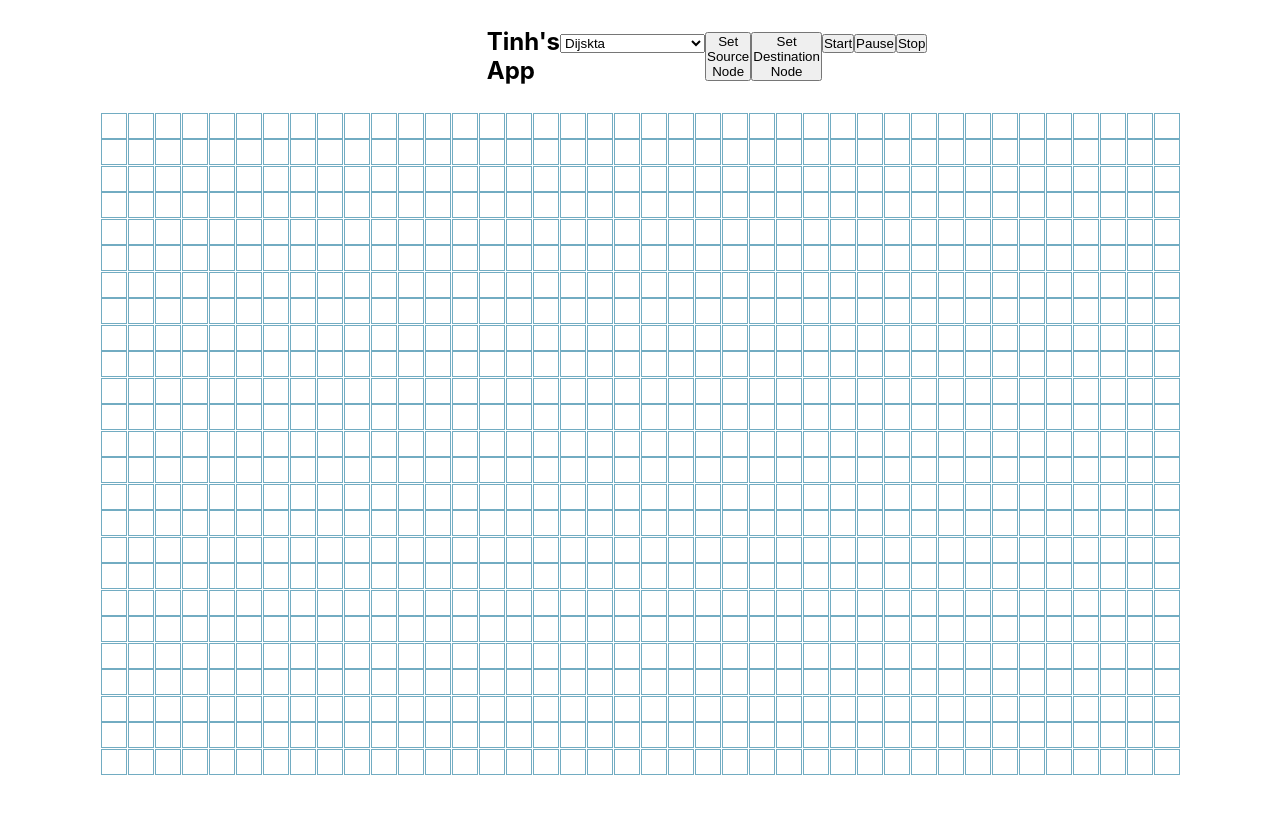
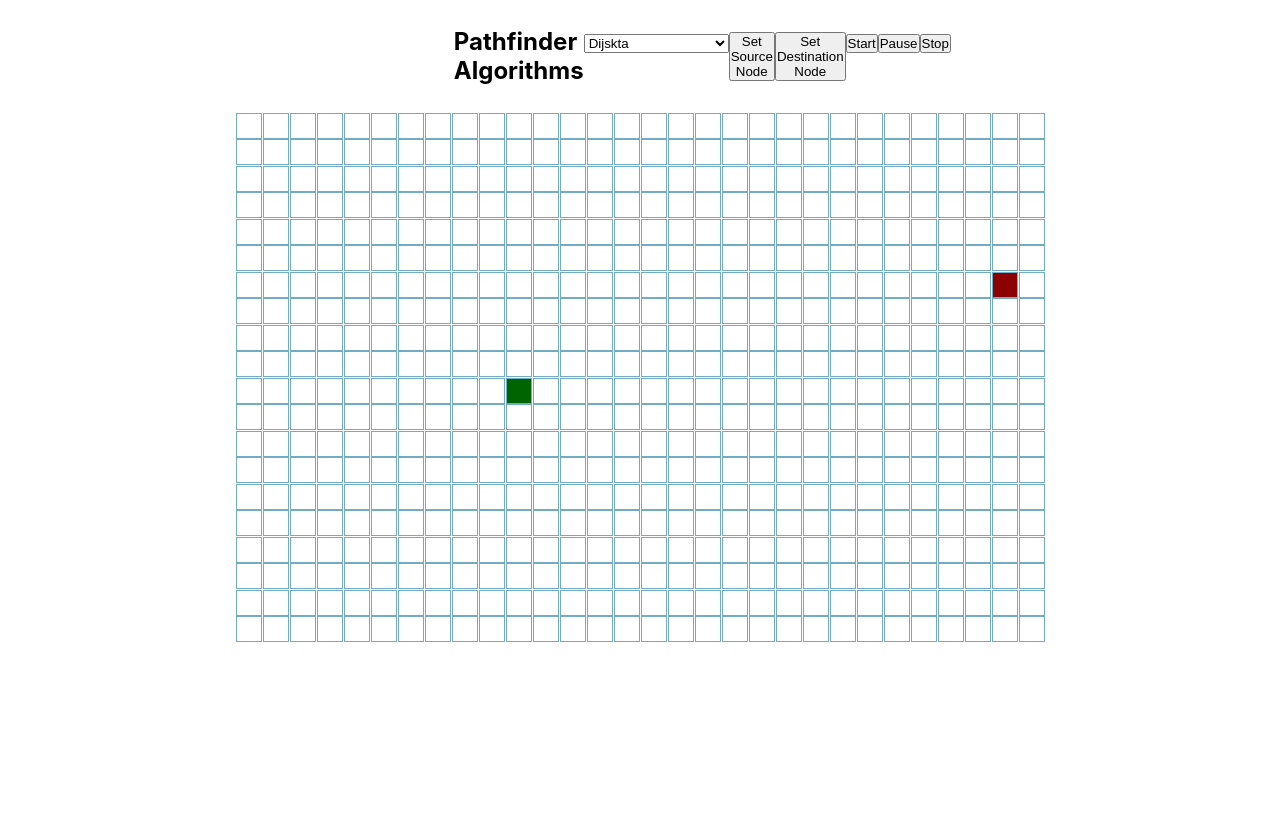
Before and after one commit to egluna-dev/pathfinding-algorithms, a React (Create React App) app: page / in a window 1280 px wide. Shown: the top 814 px of the page. Built offline with nearby package versions, Linux system fonts and the light colour scheme.

Commit message:
Customized dijskta algorithm function and helper functions

```diff
--- a/src/PathfindingVisualizer/Node/Node.jsx
+++ b/src/PathfindingVisualizer/Node/Node.jsx
@@ -4,14 +4,15 @@ const Node = (props) => {
     const {
         col,
         row,
+        distance,
         isSource,
         isDestination,
         isWall,
         parent,
-        onClick,
-        onMouseDown
-        // onMouseEnter,
-        // onMouseUp,
+        onMouseDown,
+        onMouseEnter,
+        onMouseUp,
+        onClick
     } = props
     // const [isSource, setIsSource] = useState(false)
     // const [isDestination, setIsDestination] = useState(false)
@@ -21,12 +22,13 @@ const Node = (props) => {
     return (
         <div
             className={`node ${nodeClass}`}
-            onClick={onClick}
             id={`node-${row}-${col}`}
+            distance={distance}
             onMouseDown={() => onMouseDown(row, col)}
             parent={parent}
-        // onMouseEnter={() => onMouseEnter(row, col)}
-        // onMouseUp={() => onMouseUp()}
+            onMouseEnter={() => onMouseEnter(row, col)}
+            onMouseUp={() => onMouseUp()}
+            onClick={onClick}
         >
         </ div>
     )
--- a/src/PathfindingVisualizer/PathfindingVisualizer.jsx
+++ b/src/PathfindingVisualizer/PathfindingVisualizer.jsx
@@ -1,12 +1,13 @@
 import Node from "./Node/Node"
 import { useState, useEffect, useCallback } from 'react'
+import { dijkstra } from "../algorithms/dijkstra"
 
-const NUM_ROWS = 25
-const NUM_COLS = 40
-const SOURCE_NODE_ROW = 25
-const SOURCE_NODE_COL = 30
-const DESTINATION_NODE_ROW = 30
-const DESTINATION_NODE_COL = 40
+const NUM_ROWS = 20
+const NUM_COLS = 30
+const SOURCE_NODE_ROW = 10
+const SOURCE_NODE_COL = 10
+const DESTINATION_NODE_ROW = 6
+const DESTINATION_NODE_COL = 28
 
 const createNode = (col, row) => {
     return {
@@ -23,7 +24,7 @@ const createNode = (col, row) => {
 }
 
 const createInitialGraph = () => {
-    // Columns: x direciton
+    // Columns: x direction
     // Rows: y direction
     let graphNodes = []
     for (let col = 0; col < NUM_COLS; col++) {
@@ -38,7 +39,6 @@ const createInitialGraph = () => {
 
 const getNewGraphWithWall = (graphNodes, col, row) => {
     const newGraph = graphNodes
-    console.log(graphNodes[col][row])
     const graphNode = newGraph[col][row]
     const newGraphNode = {
         ...graphNode,
@@ -59,9 +59,22 @@ const PathfindingVisualizer = () => {
         setMousePressed((prevState) => !prevState)
     }, [graphNodes])
 
+    const onMouseEnterHandler = useCallback((col, row) => {
+        if (!mousePressed) return
+
+        const newGraphNodes = getNewGraphWithWall(graphNodes, col, row)
+        setGraphNodes(newGraphNodes)
+    }, [mousePressed, graphNodes])
+
     const onMouseUpHandler = () => {
         setMousePressed(false)
-        console.log("mouse pressed", mousePressed)
+    }
+
+    const startVisualization = () => {
+        // console.log(graphNodes[0][5]["IdxInPriorityQueue"])
+        // console.log(graphNodes[0][5]["parent"])
+        const sourceNode = graphNodes[SOURCE_NODE_COL][SOURCE_NODE_ROW]
+        const destNode = graphNodes[DESTINATION_NODE_COL][DESTINATION_NODE_ROW]
     }
 
     useEffect(() => {
@@ -73,7 +86,7 @@ const PathfindingVisualizer = () => {
         <main className="container">
             <div className="header">
                 <nav className="navbar">
-                    <h2>Tinh's App</h2>
+                    <h2>Pathfinder Algorithms</h2>
                     <ul className="settings-nav">
                         <li>
                             <select name="algorithm" id="algorithm">
@@ -84,7 +97,7 @@ const PathfindingVisualizer = () => {
                         </li>
                         <li><button>Set Source Node</button></li>
                         <li><button>Set Destination Node</button></li>
-                        <li><button>Start</button></li>
+                        <li><button onClick={startVisualization}>Start</button></li>
                         <li><button>Pause</button></li>
                         <li><button>Stop</button></li>
                     </ul>
@@ -95,18 +108,19 @@ const PathfindingVisualizer = () => {
                     return (
                         <div key={colIdx}>
                             {col.map((graphNode, nodeIdx) => {
-                                const { col, row, isSource, isDestination, isWall, parent } = graphNode;
-                                // console.log("I am in the node component", row, col)
+                                const { col, row, distance, isSource, isDestination, isWall, parent } = graphNode;
                                 return (
                                     <Node
                                         key={nodeIdx}
                                         col={row}
                                         row={col}
+                                        distance={distance}
                                         isSource={isSource}
                                         isDestination={isDestination}
-                                        // onClick={e => console.log(e.target.row)}
+                                        onClick={(e) => console.log(col, row)}
                                         onMouseUp={(col, row) => onMouseUpHandler(col, row)}
                                         onMouseDown={(col, row) => onMouseDownHandler(col, row)}
+                                        onMouseEnter={(col, row) => onMouseEnterHandler(col, row)}
                                         isWall={isWall}
                                         parent={parent}
                                     />
--- a/src/algorithms/dijkstra.js
+++ b/src/algorithms/dijkstra.js
@@ -109,26 +109,26 @@ export class PriorityQueue {
     }
 }
 
-class Graph {
-    constructor(adjList, verts) {
-        this.adjList = adjList
-        this.verts = verts
-    }
+// class Graph {
+//     constructor(adjList, verts) {
+//         this.adjList = adjList
+//         this.verts = verts
+//     }
 
-    getVertexFromCoords(i, j) {
-        if (i !== this.verts['x'] || j !== this.verts['y']) throw new Error("Vertex not found")
-        if (this.verts['x'] === i && this.verts['y'] === j) {
-            return this.verts['vertex']
-        }
-    }
+//     getVertexFromCoords(i, j) {
+//         if (i !== this.verts['x'] || j !== this.verts['y']) throw new Error("Vertex not found")
+//         if (this.verts['x'] === i && this.verts['y'] === j) {
+//             return this.verts['vertex']
+//         }
+//     }
 
-    getListOfNeighbours(vert) {
-        let coords = [vert.x, vert.y]
-        if (coords[0] === this.adjList['vertex'].x && coords[1] === this.adjList['vertex'].y) {
-            return this.adjList['vertices']
-        }
-    }
-}
+//     getListOfNeighbours(vert) {
+//         let coords = [vert.x, vert.y]
+//         if (coords[0] === this.adjList['vertex'].x && coords[1] === this.adjList['vertex'].y) {
+//             return this.adjList['vertices']
+//         }
+//     }
+// }
 
 // Function: computeShortestPath
 // Let us implement Dijkstra's algorithm
@@ -139,25 +139,25 @@ class Graph {
 // dx, dy: x and y of destination node
 export const dijkstra = (graph, source, destination) => {
     const Heap = new PriorityQueue()
-    source.dist = 0
+    source.distance = 0
     Heap.insert(source)
 
-    let distance
+    let totalDistance = 0
 
     while (!Heap.isEmpty()) {
         let u = Heap.getAndDeleteMin()
         u.processed = true
 
-        if (u.x === destination.x && u.y === destination.y) {
-            distance += u.dist
+        if (u.col === destination.col && u.row === destination.row) {
+            totalDistance += u.distance
             break
         }
 
-        let neighbouringNodes = getAllNodes(graph)
+        let neighbouringNodes = getNeighbouringNodes(graph)
         sortNodesByDistance(neighbouringNodes)
         for (let vertex in neighbouringNodes) {
-            if (!vertex.processed && (u.dist + WEIGHT < vertex.dist)) {
-                vertex.dist = u.dist + WEIGHT
+            if (!vertex.processed && (u.distance + WEIGHT < vertex.distance)) {
+                vertex.distance = u.distance + WEIGHT
                 vertex.parent = u
                 Heap.insert(vertex)
                 Heap.updateVertexWeight(vertex)
@@ -165,25 +165,35 @@ export const dijkstra = (graph, source, destination) => {
         }
     }
 
+    const shortestPathArray = getShortestPath(destination)
+
+    return {
+        shortestPathArray,
+        totalDistance
+    }
 }
 
 const sortNodesByDistance = (unvisitedNodes) => {
     unvisitedNodes.sort((nodeA, nodeB) => nodeA.dist - nodeB.dist)
 }
 
-const getAllNodes = (graph) => {
+const getNeighbouringNodes = (currentNode, graph) => {
     const nodes = []
 
-    for (let col of graph) {
-        for (let node of col) {
-            nodes.push(node)
-        }
-    }
+    const {col, row } = currentNode
+    // Add top neighbouring node
+    if (row > 0) nodes.push(graph[col][row - 1])
+    // Add right neighbouring node
+    if (col < graph[0].length - 1) nodes.push(graph[col + 1][row])
+    // Add bottom neighbouring node
+    if (row < graph.length - 1) nodes.push(graph[col][row + 1])
+    // Add left neighbouring node
+    if (col > 0) nodes.push(graph[col - 1][row])
 
     return nodes
 }
 
-export const getShortestPath = (destinationNode) => {
+const getShortestPath = (destinationNode) => {
     let currentNode = destinationNode
     let path = []
 
```
